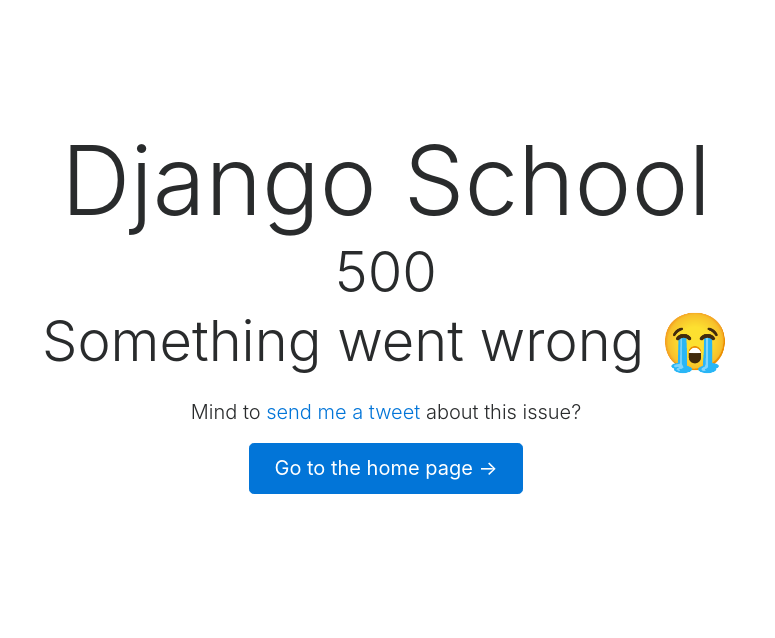
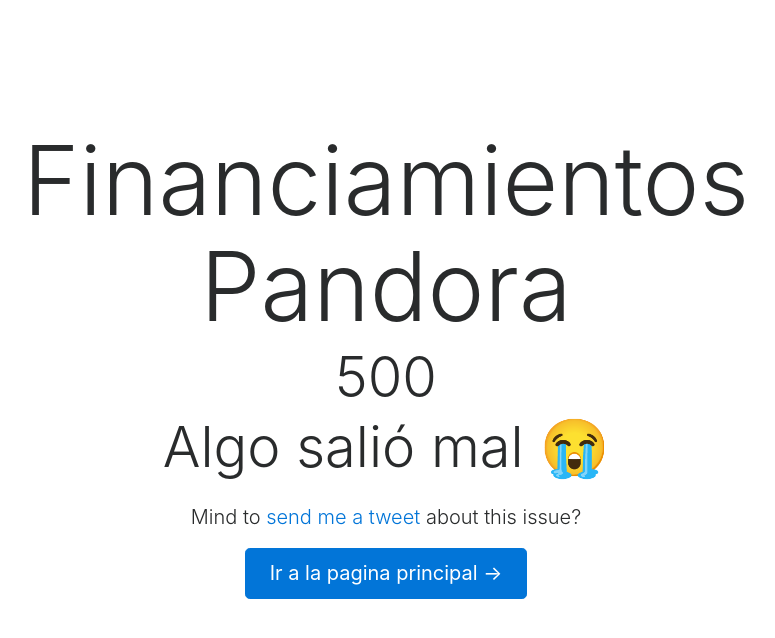
Before and after one commit to kuronosu/pandora-finance, a Django app: template templates/500.html in a window 1280 px wide. Shown: the top 638 px of the page, without its empty margins (254-1029 px from the left). Run offline with Django 3.2, Linux system fonts and the light colour scheme; the template is opened without the code that fills it, so the values that code supplies are empty; some libraries are stand-ins or nearby versions; some web fonts are replaced.

Commit message:
Error page modified with enterprise name

```diff
--- a/templates/500.html
+++ b/templates/500.html
@@ -3,7 +3,7 @@
 <head>
   <meta charset="utf-8">
   <meta name="viewport" content="width=device-width, initial-scale=1, shrink-to-fit=no">
-  <title>Django School</title>
+  <title>Financiamientos Pandora</title>
   <link href="https://fonts.googleapis.com/css?family=Clicker+Script" rel="stylesheet">
   <link rel="stylesheet" href="https://maxcdn.bootstrapcdn.com/bootstrap/4.0.0-beta.3/css/bootstrap.min.css" integrity="sha384-Zug+QiDoJOrZ5t4lssLdxGhVrurbmBWopoEl+M6BdEfwnCJZtKxi1KgxUyJq13dy" crossorigin="anonymous">
 </head>
@@ -11,11 +11,11 @@
   <div class="container" style="margin-top: 8rem">
     <div class="row justify-content-center text-center">
       <div class="col-md-10 col-sm-12">
-        <h1 class="display-1 logo">Django School</h1>
+        <h1 class="display-1 logo">Financiamientos Pandora</h1>
         <h2 class="display-4">500</h2>
-        <h4 class="display-4 mb-4">Something went wrong 😭</h4>
+        <h4 class="display-4 mb-4">Algo salió mal 😭</h4>
         <p class="lead">Mind to <a href="https://twitter.com/@vitorfs" target="_blank" rel="noopener">send me a tweet</a> about this issue?</p>
-        <p class="lead"><a href="/" class="btn btn-primary btn-lg">Go to the home page →</a></p>
+        <p class="lead"><a href="/" class="btn btn-primary btn-lg">Ir a la pagina principal →</a></p>
       </div>
     </div>
   </div>
```
Also changed, not shown: templates/404.html (+4 -4 lines).
